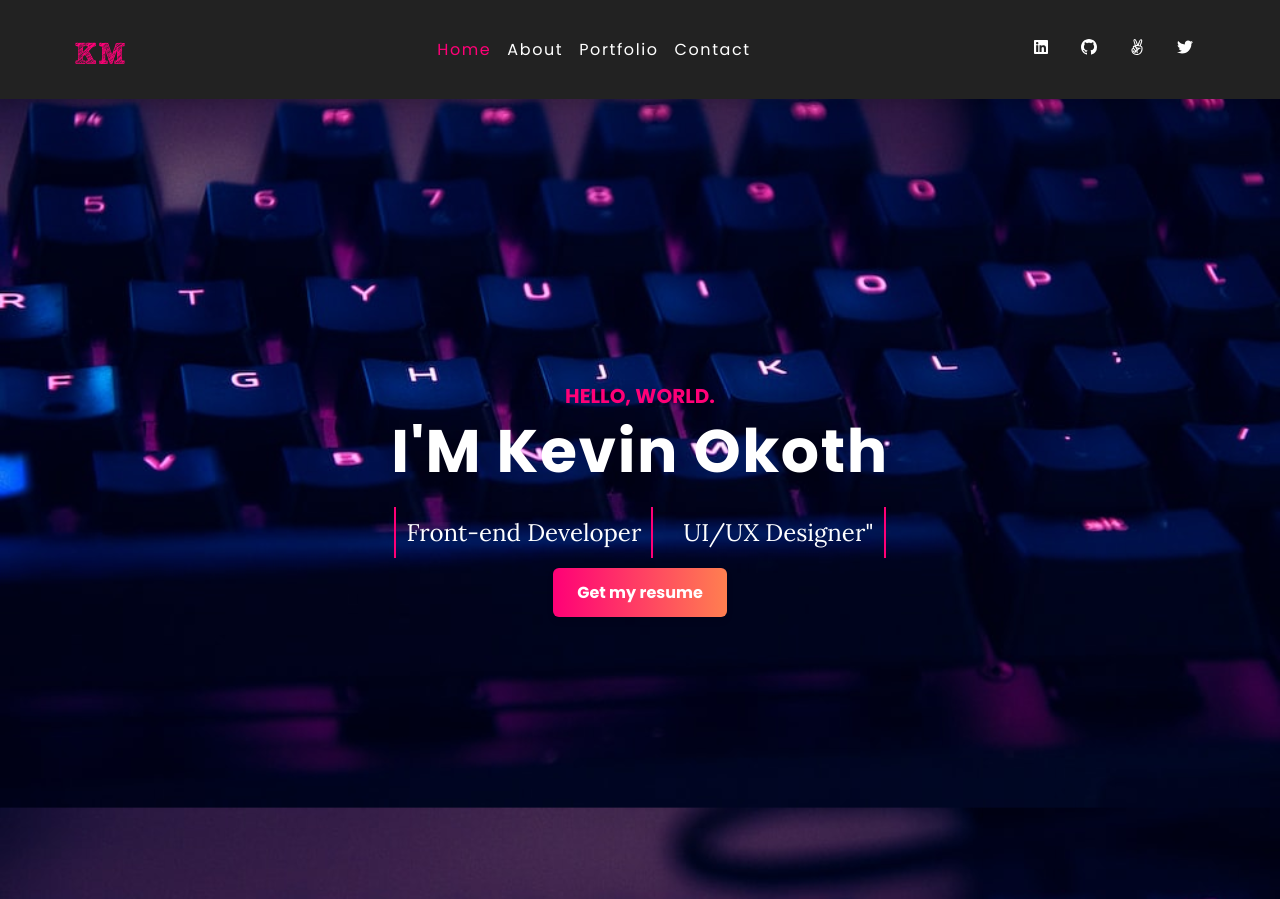
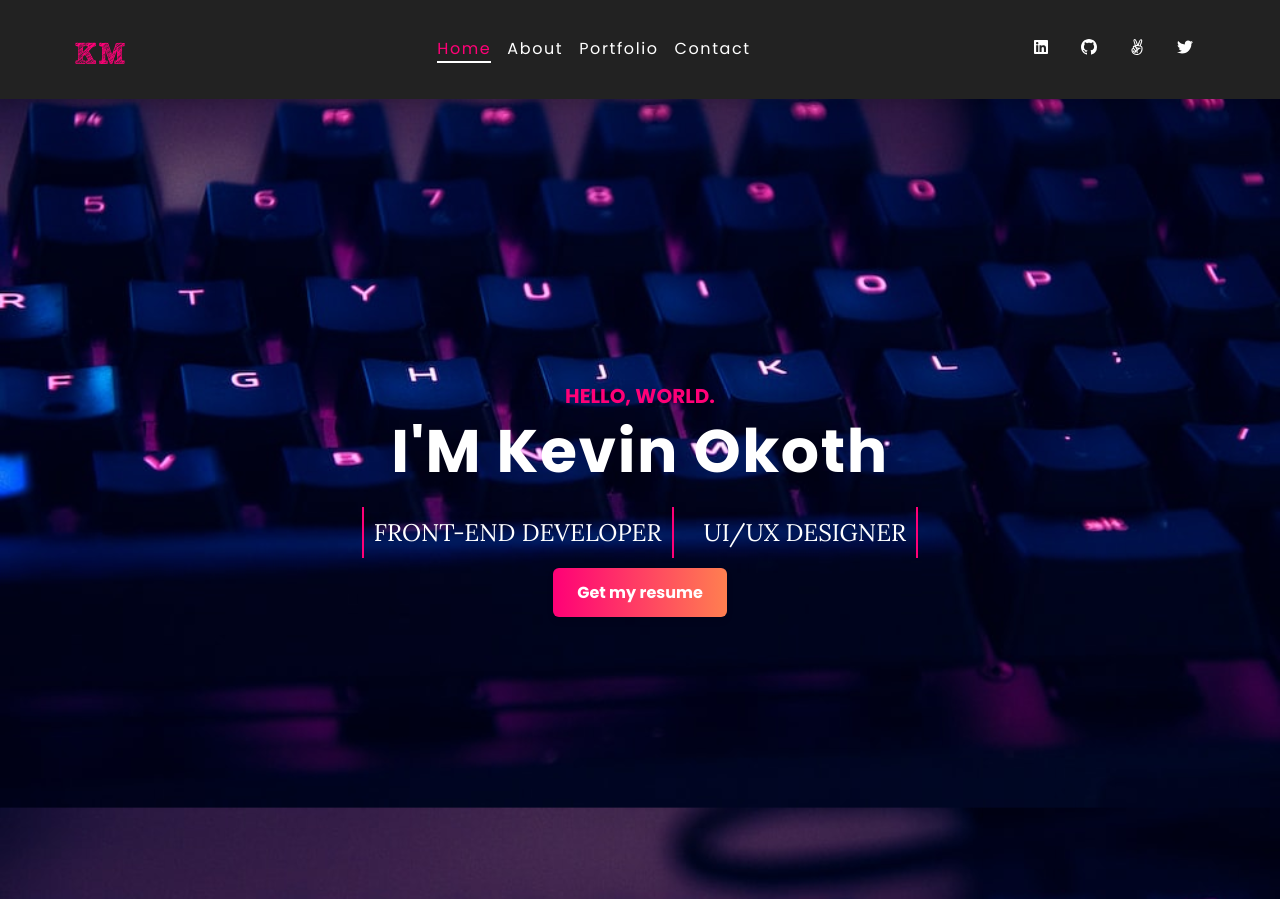
Before and after one commit to Kevin-Mena/my-official-portfolio, a React (Create React App) app: page / in a window 1280 px wide. Built offline with nearby package versions, Linux system fonts and the light colour scheme.

Commit message:
Modify styles.css file

```diff
--- a/src/components/Home.js
+++ b/src/components/Home.js
@@ -12,8 +12,8 @@ const Home = () => {
       </h1>
 
       <p className="intro-position">
-        <span>Front-end Developer</span>
-        <span>UI/UX Designer"</span>
+        <span>FRONT-END DEVELOPER</span>
+        <span>UI/UX DESIGNER</span>
       </p>
 
       <a href={myResume} download="KevinOkothResume.pdf" className="resume">
--- a/src/components/Navbar.js
+++ b/src/components/Navbar.js
@@ -6,7 +6,6 @@ import { NavLink } from "react-router-dom";
 
 const Navbar = () => {
   const [showLinks, setShowLinks] = useState(false);
-  const [activeLink, setActiveLink] = useState("");
   const linksContainerRef = useRef(null);
   const linksRef = useRef(null);
   const toggleLinks = () => {
@@ -20,9 +19,7 @@ const Navbar = () => {
       linksContainerRef.current.style.height = "0px";
     }
   }, [showLinks]);
-  const handleClick = (id) => {
-    setActiveLink(id);
-  };
+
   return (
     <nav>
       <div className="nav-center">
@@ -30,7 +27,6 @@ const Navbar = () => {
           <NavLink to="/">
             <img src={logo} className="logo" alt="logo" />
           </NavLink>
-
           <button className="nav-toggle" onClick={toggleLinks}>
             <FaBars />
           </button>
@@ -58,14 +54,14 @@ const Navbar = () => {
             const { id, url, icon, text } = socialIcon;
             return (
               <li key={id}>
-                <a
+                <NavLink
                   href={url}
                   target="_blank"
                   rel="noopener noreferrer"
                   data-text={text}
                 >
                   {icon}
-                </a>
+                </NavLink>
               </li>
             );
           })}
--- a/src/index.css
+++ b/src/index.css
@@ -74,7 +74,7 @@ h4 {
   font-size: 0.875rem;
 }
 
-@media screen and (min-width: 800px) {
+@media screen and (min-width: 768px) {
   h1 {
     font-size: 4rem;
   }
@@ -188,7 +188,7 @@ nav {
   transition: var(--transition);
 }
 
-@media screen and (min-width: 800px) {
+@media screen and (min-width: 768px) {
   .nav-center {
     max-width: 1170px;
     margin: 0 auto;
@@ -196,6 +196,11 @@ nav {
     align-items: center;
     justify-content: space-between;
     padding: 1rem;
+  }
+  .navlink.active {
+      color: #ff0077;
+      border-bottom: 2px solid var(--clr-white);
+      transition: var(--transition);
   }
 
   .nav-header {
@@ -222,6 +227,7 @@ nav {
   .links a:hover {
     padding: 0;
     background: transparent;
+    transform: scale(1.1553);
   }
 
   .social-icons {
@@ -298,8 +304,6 @@ Hero-section
     margin: 10px;
     padding: 10px;
      border-right: 2px solid #FF0077;
-
-
 }
 
 .intro-position span:first-of-type {
```
